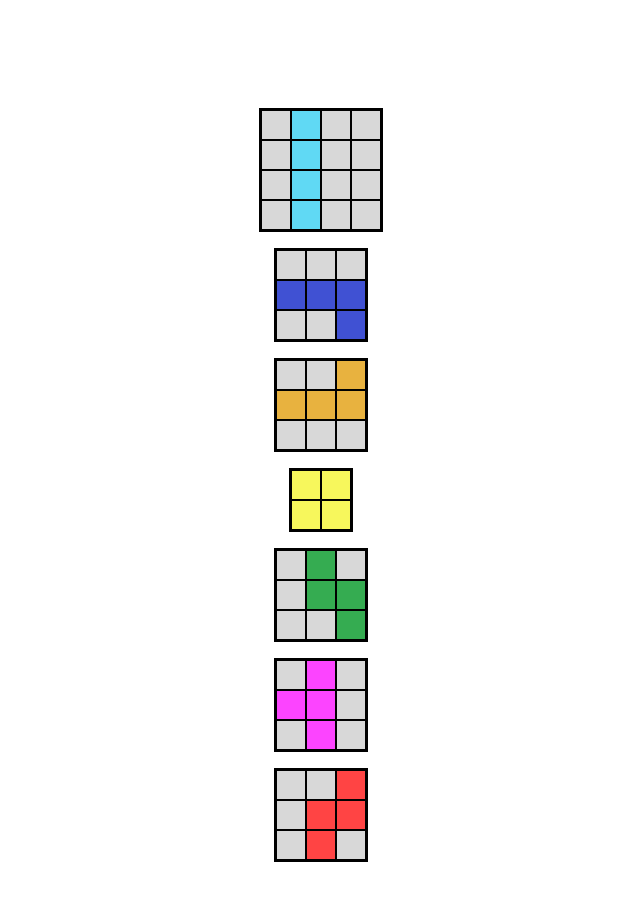
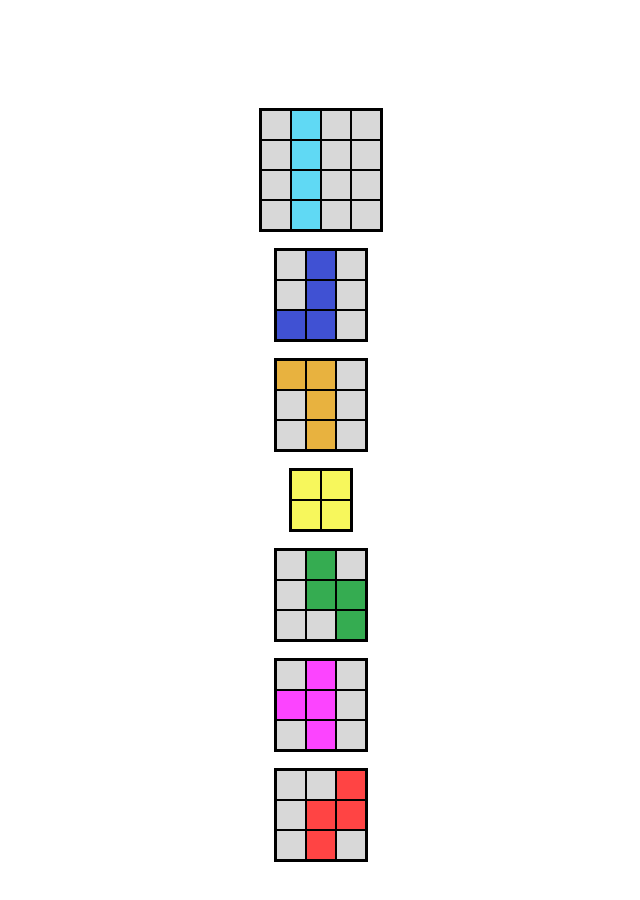
Before and after one commit to ShawnStewart/Tetris, a React (Create React App) app in the folder Tetris/: page / in a window 1280 px wide. Shown: the top 900 px of the page, without its empty margins (319-959 px from the left). Built offline with nearby package versions, Linux system fonts and the light colour scheme.

Commit message:
Updated L and J initial positions to lay horizontally

```diff
--- a/Tetris/src/constants/tetrominos.js
+++ b/Tetris/src/constants/tetrominos.js
@@ -17,16 +17,16 @@ export const TETROMINO_MAP = {
     },
     [TETROMINO_J]: {
         shape: [
-            [0, 2, 0],
-            [0, 2, 0],
-            [2, 2, 0],
+            [2, 0, 0],
+            [2, 2, 2],
+            [0, 0, 0],
         ],
     },
     [TETROMINO_L]: {
         shape: [
-            [0, 3, 0],
-            [0, 3, 0],
-            [0, 3, 3],
+            [0, 0, 3],
+            [3, 3, 3],
+            [0, 0, 0],
         ],
     },
     [TETROMINO_O]: {
```
